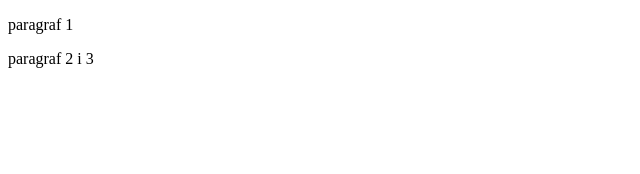
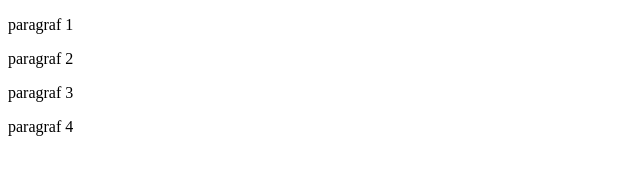
Before and after one commit to Fjarek/fjarek.github.io, a plain HTML site: page index.html in a window 1280 px wide. Shown: the whole page, without its empty margins (0-640 px from the left). Drawn offline with Linux system fonts and the light colour scheme.

Commit message:
dodany paragraf 3 i 4

```diff
--- a/index.html
+++ b/index.html
@@ -6,8 +6,9 @@
 </head>
 <body>
     <p>paragraf 1</p>
-    <p>paragraf 2 i 3</p>
-
+    <p>paragraf 2</p>
+    <p>paragraf 3</p>
+    <p>paragraf 4</p>
 
 
 </body>
```
